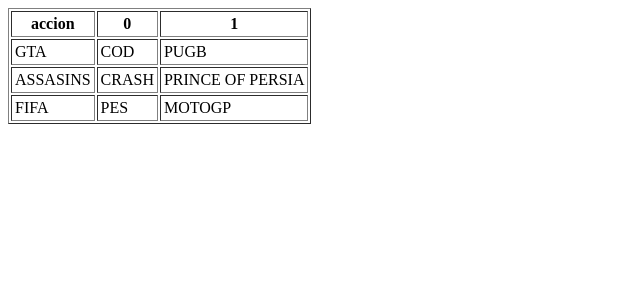
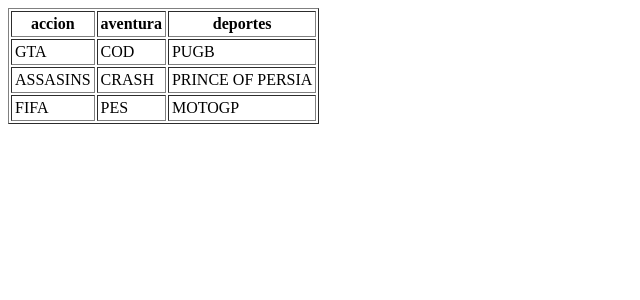
Before and after one commit to samuu2200/proyecto-php, a PHP site: page /aprendiendo-php/15-ejercicios/ejercicio5.php in a window 1280 px wide. Shown: the top 300 px of the page, without its empty margins (0-640 px from the left). Run offline with PHP 8.4, Linux system fonts and the light colour scheme.

Commit message:
Bloque de ejercicios

```diff
--- a/src/public/aprendiendo-php/15-ejercicios/accion.php
+++ b/src/public/aprendiendo-php/15-ejercicios/accion.php
@@ -1,7 +1,7 @@
 <?php
 
 $accion = [
-    "accion" => "GTA", "COD", "PUGB",
+    "GTA", "COD", "PUGB",
 ];
 
 ?>
--- a/src/public/aprendiendo-php/15-ejercicios/aventura.php
+++ b/src/public/aprendiendo-php/15-ejercicios/aventura.php
@@ -1,7 +1,7 @@
 <?php
 
 $aventura = [
-    "aventruas" =>  "ASSASINS", "CRASH", "PRINCE OF PERSIA",
+    "ASSASINS", "CRASH", "PRINCE OF PERSIA",
 ];
 
 ?>
--- a/src/public/aprendiendo-php/15-ejercicios/deportes.php
+++ b/src/public/aprendiendo-php/15-ejercicios/deportes.php
@@ -1,7 +1,7 @@
 <?php
 
 $deportes = [
-    "deportes" => "FIFA", "PES", "MOTOGP",
+    "FIFA", "PES", "MOTOGP",
 ];
 
 ?>
--- a/src/public/aprendiendo-php/15-ejercicios/ejercicio5.php
+++ b/src/public/aprendiendo-php/15-ejercicios/ejercicio5.php
@@ -17,17 +17,17 @@
 include __DIR__ . "/deportes.php";
 
 $juegos = [
-    $accion,
-    $aventura,
-    $deportes
+    'accion' => $accion,
+    'aventura' => $aventura,
+    'deportes' => $deportes
 ];
 
 echo "<table border='1' cellpadding='3'";
 if (!empty($juegos)) {
     // Tomamos las claves del primer juego para cabecera dinámica
     echo "<tr>";
-    foreach (array_keys($juegos[0]) as $clave) {
-        echo "<th>" . htmlspecialchars($clave) . "</th>";
+    foreach (array_keys($juegos) as $categoria) {
+        echo "<th>" . htmlspecialchars($categoria) . "</th>";
     }
     echo "</tr>";
 
```
